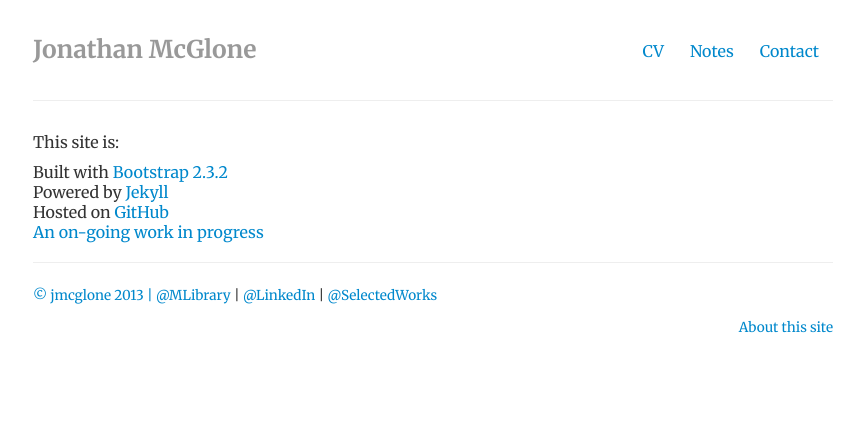
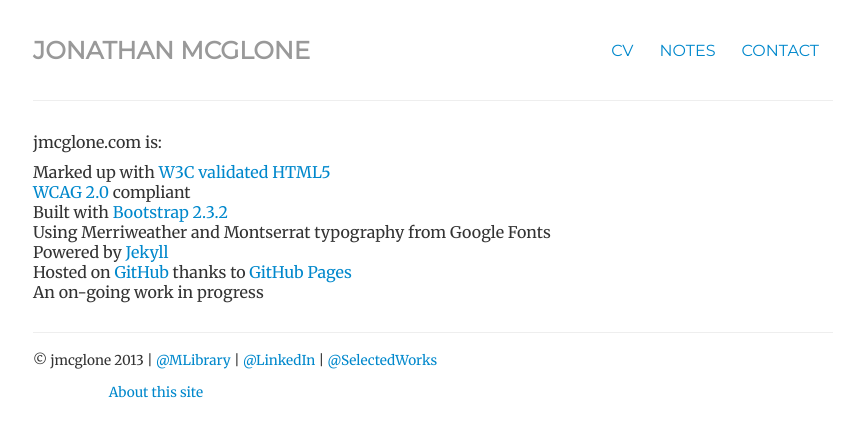
Before and after one commit to jmcglone/jmcglone.github.io, a Jekyll site: the page built from about/index.html, in a window 1280 px wide. Shown: the top 437 px of the page, without its empty margins (207-1071 px from the left). Built offline with Jekyll 4.4.1, drawn with Linux system fonts in a browser that asks for light colours; nearby versions of some CDN libraries.

Commit message:
adding fonts, credits, and changing copy, adjusting footer

```diff
--- a/_layouts/default.html
+++ b/_layouts/default.html
@@ -39,8 +39,14 @@
 			<hr class="footer">
 
 			<div class="footer">
+				<div class="row">
+				<div class="span8">
 				<p><small>&copy; jmcglone 2013 | <a href="http://www.lib.umich.edu/users/jmcglone" title="Jonathan McGlone at University of Michigan Library">@MLibrary</a> | <a href="http://www.linkedin.com/in/jwmcglone" title="Jonathan McGlone at LinkedIn">@LinkedIn</a> | <a href="http://works.bepress.com/jwmcglone/" title="Jonathan McGlone at Selected Works">@SelectedWorks</a></small></p>
-				<p class="pull-right"><small><a href="about" title="About this site">About this site</a></small></p>
+				</div>
+				<div class="span2">
+				<p class="pull-right"><small><a href="/about" title="About this site">About this site</a></small></p>
+				</div>
+				</div>
 			</div>
 
 		</div> <!-- /container -->
--- a/about/index.html
+++ b/about/index.html
@@ -5,12 +5,15 @@ title: About This Site
 
   <div class="about">
 
-    <p>This site is:</p>
+    <p>jmcglone.com is:</p>
 
       <ul class="unstyled">
+        <li>Marked up with <a href="http://validator.w3.org/check?uri=http%3A%2F%2Fjmcglone.com%2F" title="HTML5 Validator">W3C validated HTML5</a></li>
+        <li><a href="http://www.w3.org/TR/WCAG20/" title="WCAG 2.0">WCAG 2.0</a> compliant</li>
         <li>Built with <a href="http://getbootstrap.com/2.3.2/" title="Bootstrap 2.3.2">Bootstrap 2.3.2</a></li>
+        <li>Using Merriweather and Montserrat typography from Google Fonts</li>
         <li>Powered by <a href="http://jekyllrb.com/" title="Jekyll">Jekyll</a></li>
-        <li>Hosted on <a href="http://github.com/jmcglone/jmcglone.github.io" title="This site hosted on GitHub">GitHub</li>
+        <li>Hosted on <a href="http://github.com/jmcglone/jmcglone.github.io" title="This site hosted on GitHub">GitHub</a> thanks to <a href="http://pages.github.com/" title="GitHub Pages">GitHub Pages</a></li>
         <li>An on-going work in progress</li>
       </ul>
 
--- a/contact/index.html
+++ b/contact/index.html
@@ -8,7 +8,7 @@ contact: active
 ---
 <div class="contact">
 
-	<p>You can get in touch with me by dropping a line in the form below or send an e-mail to <span class="obfuscate">moc.liamg@enolgcmwj</span>.</p>
+	<p>You can get in touch with me by dropping a line in the form below or sending an e-mail to <span class="obfuscate">moc.liamg@enolgcmwj</span>.</p>
 
 	<div class="contact-form">
 	{% include contact-form.html %}
--- a/css/style.css
+++ b/css/style.css
@@ -1,6 +1,10 @@
 @import url(http://fonts.googleapis.com/css?family=Merriweather:300,300italic,400,400italic,700,700italic);
+@import url(http://fonts.googleapis.com/css?family=Montserrat);
 
 body { padding-top: 20px; padding-bottom: 40px; font-family: 'Merriweather', Georgia, Times; font-size: 16px; }
+
+/* Masthead */
+.masthead { font-family: 'Montserrat', Helvetica, sans-serif; text-transform: uppercase;}
 
 /* Navigation */
 .nav { margin-top: 4px; }
```
